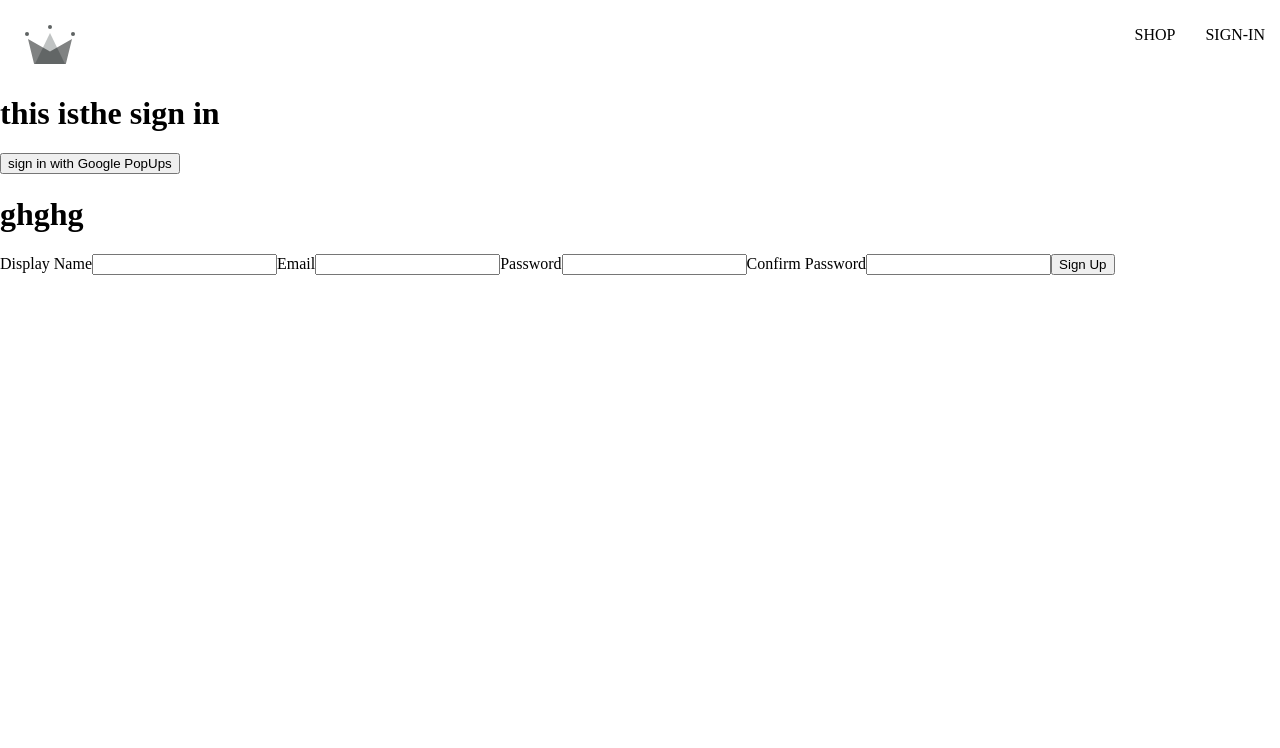
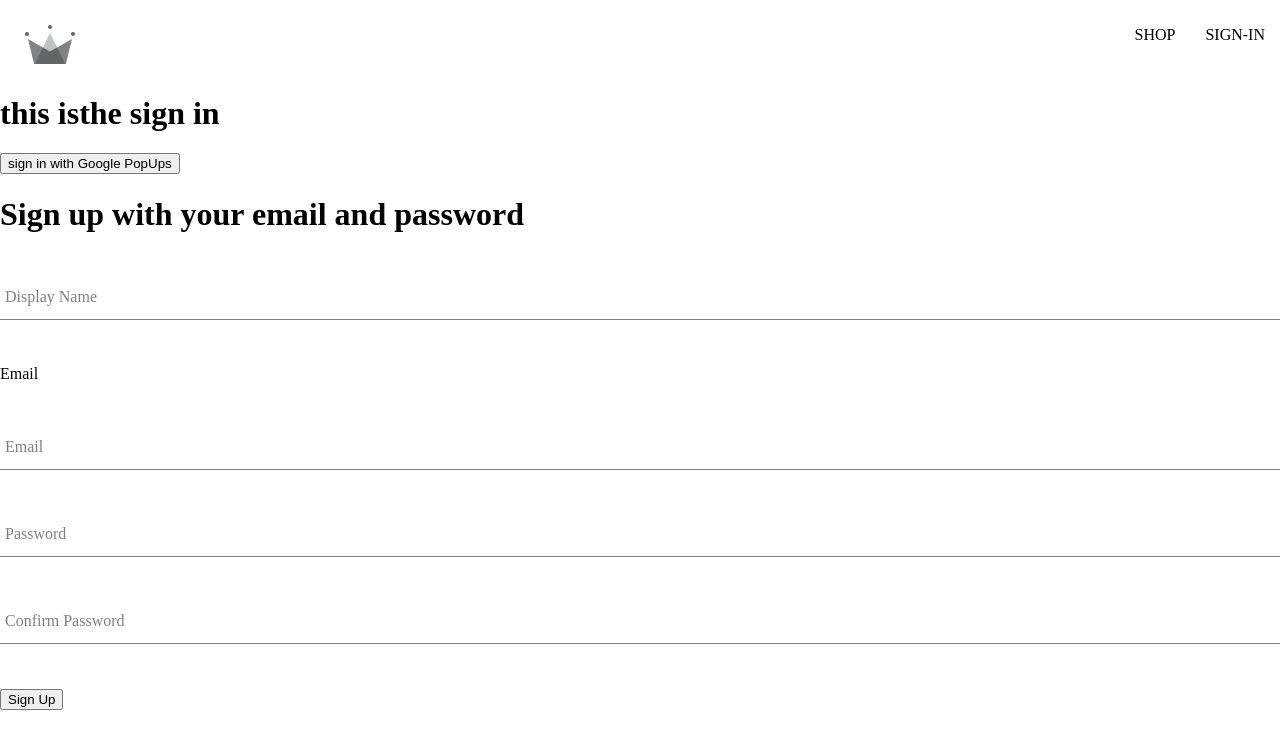
Before and after one commit to sloomabh/E-commerse-Web-Shop, a React (Create React App) app in the folder salim-clothing/: page /sign-in in a window 1280 px wide. Shown: the top 748 px of the page. Built offline with nearby package versions, Linux system fonts and the light colour scheme.

Commit message:
generalizing Form Input Component

```diff
--- /dev/null
+++ b/salim-clothing/src/components/form-input/form-imput.component.jsx
@@ -0,0 +1,20 @@
+import "./form-input.styles.scss";
+
+const FormInput = ({ label, ...otherProps }) => {
+  return (
+    <div className="group">
+      <input className="form-input" {...otherProps} />
+      {label && (
+        <label
+          className={`${
+            otherProps.value.length ? "shrink" : ""
+          } form-input-label`}
+        >
+          {label}
+        </label>
+      )}
+    </div>
+  );
+};
+
+export default FormInput;
--- /dev/null
+++ b/salim-clothing/src/components/form-input/form-input.styles.scss
@@ -0,0 +1,54 @@
+$sub-color: grey;
+$main-color: black;
+
+@mixin shrinkLabel {
+  top: -14px;
+  font-size: 12px;
+  color: $main-color;
+}
+
+.group {
+  position: relative;
+  margin: 45px 0;
+
+  .form-input {
+    background: none;
+    background-color: white;
+    color: $sub-color;
+    font-size: 18px;
+    padding: 10px 10px 10px 5px;
+    display: block;
+    width: 100%;
+    border: none;
+    border-radius: 0;
+    border-bottom: 1px solid $sub-color;
+    margin: 25px 0;
+
+    &:focus {
+      outline: none;
+    }
+    //next sibling   or  subsequent sibling with this clqss
+    &:focus ~ .form-input-label {
+      @include shrinkLabel();
+    }
+  }
+
+  input[type="password"] {
+    letter-spacing: 0.3em;
+  }
+
+  .form-input-label {
+    color: $sub-color;
+    font-size: 16px;
+    font-weight: normal;
+    position: absolute;
+    pointer-events: none;
+    left: 5px;
+    top: 10px;
+    transition: 300ms ease all;
+
+    &.shrink {
+      @include shrinkLabel();
+    }
+  }
+}
--- a/salim-clothing/src/components/sign-up-form/sign-up-form.component.jsx
+++ b/salim-clothing/src/components/sign-up-form/sign-up-form.component.jsx
@@ -1,4 +1,10 @@
 import { useState } from "react";
+import {
+  createAuthUserWithEmailAndPassword,
+  createUserDocumentFromAuth,
+} from "../../utils/firebase/firebase.utils";
+
+import FormInput from "../form-input/form-imput.component";
 
 const defaultFormFields = {
   displayName: "",
@@ -10,18 +16,51 @@
 const SignUpForm = () => {
   const [formFields, setFormFields] = useState(defaultFormFields);
 
+  console.log(formFields);
+
+  const resetFormFields = () => {
+    setFormFields(defaultFormFields);
+  };
+
   //we destruct them incase we need them
   const { displayName, email, password, confirmpassword } = formFields;
+
+  const handleSubmit = async (event) => {
+    event.preventDefault();
+
+    if (password !== confirmpassword) {
+      alert("passwords do not match");
+      return;
+    }
+    try {
+      const { user } = await createAuthUserWithEmailAndPassword(
+        email,
+        password
+      );
+
+      await createUserDocumentFromAuth(user, { displayName });
+      resetFormFields();
+    } catch (error) {
+      if (error.code === "auth/email-already-in-use") {
+        alert("Cannot user email already exists.");
+      } else {
+        console.log("user has encountered an error", error);
+      }
+    }
+  };
+
   const handleChange = (event) => {
-    const { name, value } = event;
+    console.log(event);
+    const { name, value } = event.target;
+    setFormFields({ ...formFields, [name]: value });
   };
 
   return (
     <div>
-      <h1>ghghg</h1>
-      <form onSubmit={() => {}}>
-        <label>Display Name</label>
-        <input
+      <h1>Sign up with your email and password</h1>
+      <form onSubmit={handleSubmit}>
+        <FormInput
+          label="Display Name"
           type="text"
           required
           onChange={handleChange}
@@ -30,7 +69,8 @@
         />
 
         <label>Email</label>
-        <input
+        <FormInput
+          label="Email"
           type="email"
           required
           onChange={handleChange}
@@ -38,8 +78,8 @@
           value={email}
         />
 
-        <label>Password</label>
-        <input
+        <FormInput
+          label="Password"
           type="password"
           required
           onChange={handleChange}
@@ -47,8 +87,8 @@
           value={password}
         />
 
-        <label>Confirm Password</label>
-        <input
+        <FormInput
+          label="Confirm Password"
           type="password"
           required
           onChange={handleChange}
--- a/salim-clothing/src/utils/firebase/firebase.utils.jsx
+++ b/salim-clothing/src/utils/firebase/firebase.utils.jsx
@@ -4,6 +4,7 @@
   signInWithRedirect,
   signInWithPopup,
   GoogleAuthProvider,
+  createUserWithEmailAndPassword,
 } from "firebase/auth";
 
 import { getFirestore, doc, getDoc, setDoc } from "firebase/firestore";
@@ -30,9 +31,14 @@
 
 export const signInWithGoogleRedirect = () =>
   signInWithRedirect(auth, googleprovider);
+
 export const db = getFirestore();
 
-export const createUserDocumentFromAuth = async (userAuth) => {
+export const createUserDocumentFromAuth = async (
+  userAuth,
+  additionalInformation = {}
+) => {
+  if (!userAuth) return;
   const userDocRef = doc(db, "users", userAuth.uid);
   console.log(userDocRef);
 
@@ -50,6 +56,7 @@
         displayName,
         email,
         createdAt,
+        ...additionalInformation,
       });
     } catch (error) {
       console.log("error creating the user", error.message);
@@ -63,3 +70,8 @@
 
 //if user data exists
 // return userDocRef
+
+export const createAuthUserWithEmailAndPassword = async (email, password) => {
+  if (!email || !password) return;
+  return await createUserWithEmailAndPassword(auth, email, password);
+};
```
